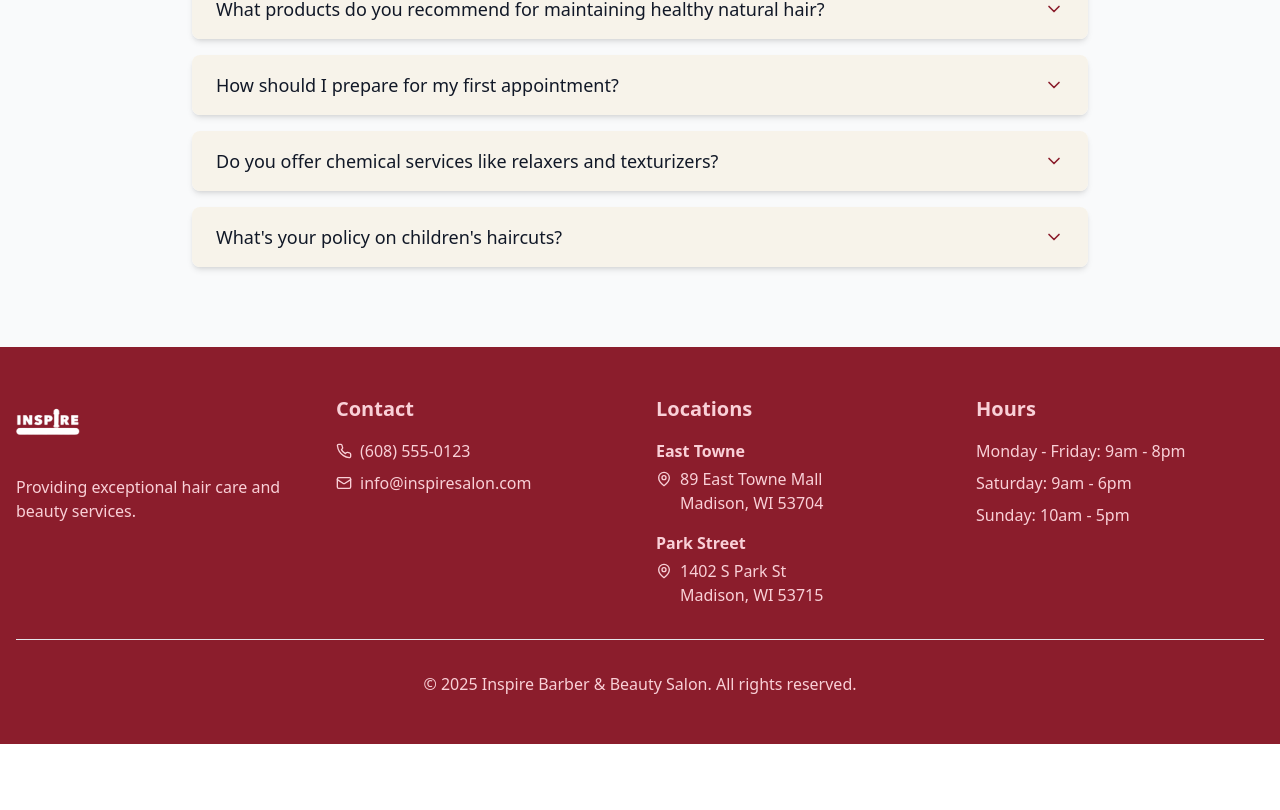
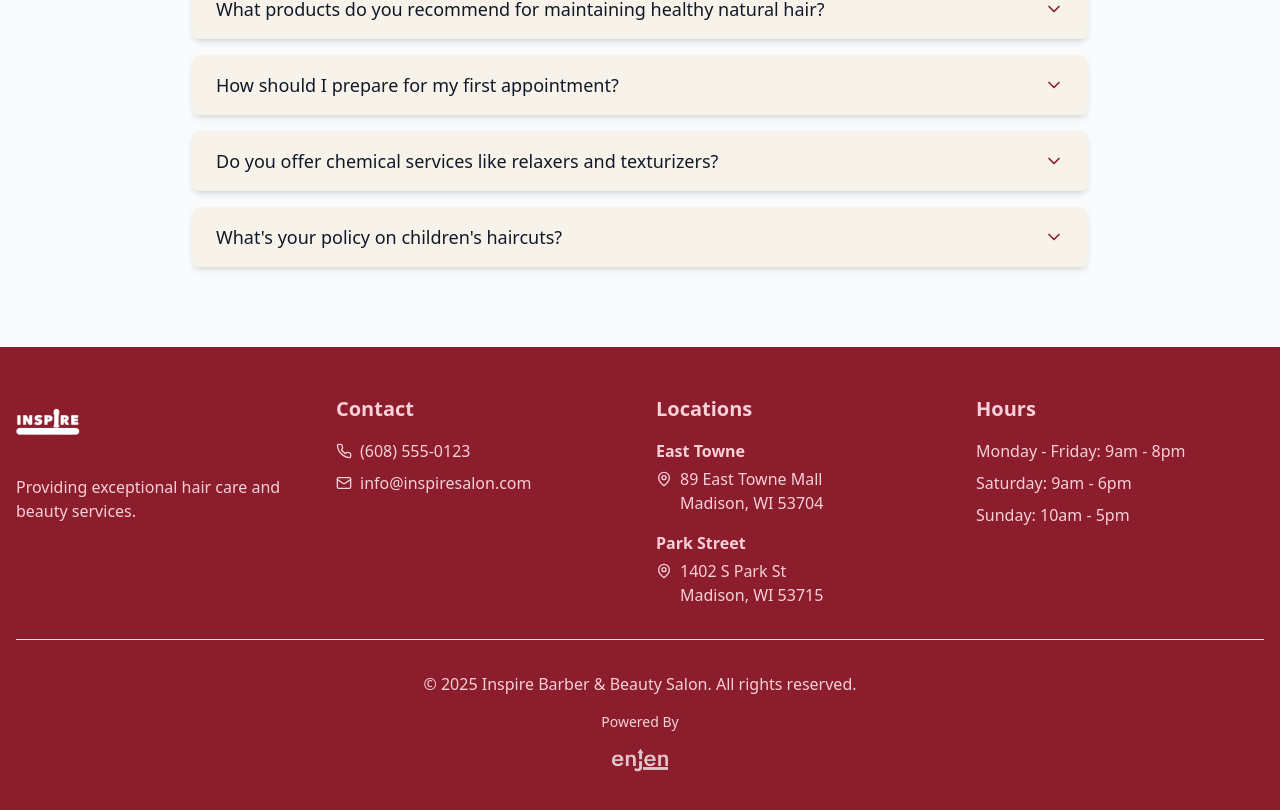
Before and after one commit to enjen-digital/inspirebarberandbeauty.com, a React (Vite) app: page / in a window 1280 px wide. Shown: the part 3621-4431 px from the top of the page. Before the commit the page ends 4365 px from the top, so only its background shows below. Built offline with nearby package versions, Linux system fonts and the light colour scheme; no server answers.

Commit message:
Restore footer branding

```diff
--- a/src/components/Footer.tsx
+++ b/src/components/Footer.tsx
@@ -100,6 +100,21 @@ export function Footer({ location }: FooterProps) {
             &copy; {new Date().getFullYear()} Inspire Barber & Beauty Salon. All rights
             reserved.
           </p>
+          <div className="flex flex-col items-center mt-4">
+            <span className="text-theme-accent text-sm">Powered By</span>
+            <a
+              href="https://enjendigital.com/"
+              target="_blank"
+              rel="noopener noreferrer"
+              className="inline-block"
+            >
+              <img
+                src="/images/enjen logo.png"
+                alt="Enjen"
+                className="h-14 w-auto brightness-0 invert opacity-75 hover:opacity-100 transition-opacity"
+              />
+            </a>
+          </div>
         </div>
       </div>
     </footer>
```
